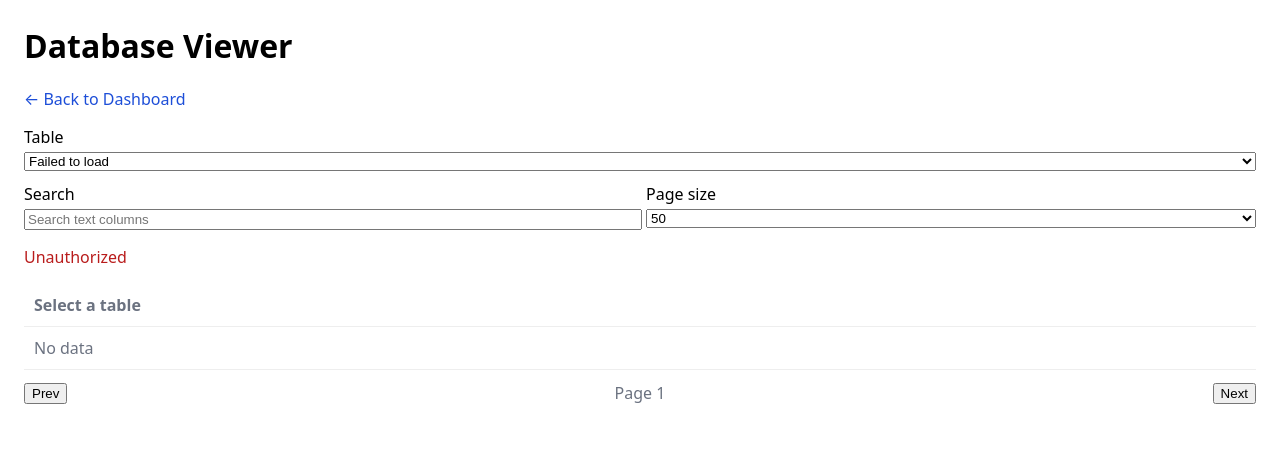
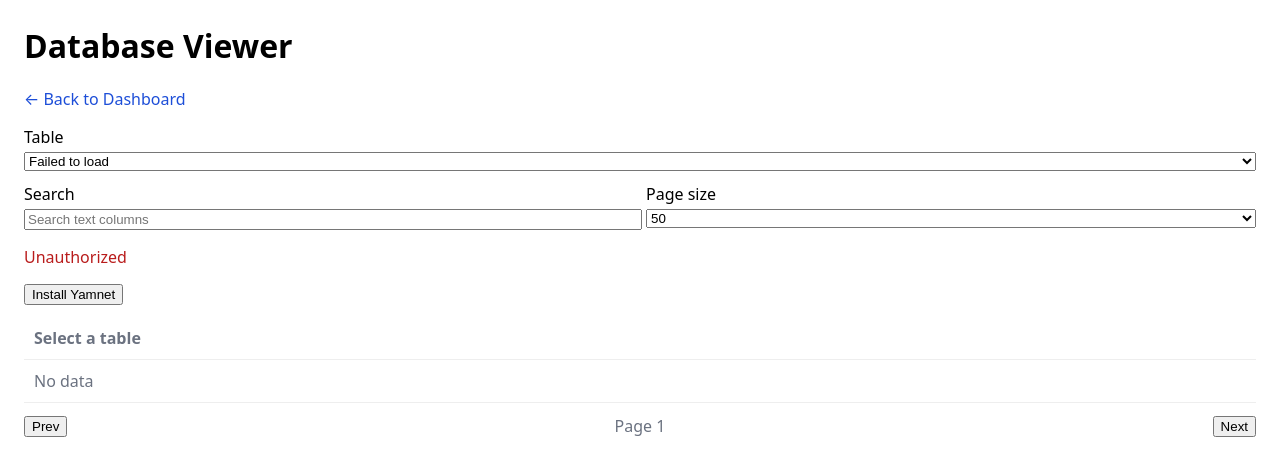
Before and after one commit to MindDevastation/factory-vm, a FastAPI app: template services/factory_api/templates/db_viewer.html in a window 1280 px wide. Shown: the top 476 px of the page. Run offline with FastAPI, Linux system fonts and the light colour scheme; the template is opened without the code that fills it, so the values that code supplies are empty.

Commit message:
Add admin Yamnet install endpoint and DB viewer button

```diff
--- /dev/null
+++ b/requirements-yamnet.txt
@@ -0,0 +1,2 @@
+tensorflow-cpu==2.16.1
+tensorflow-hub==0.16.1
--- a/services/factory_api/app.py
+++ b/services/factory_api/app.py
@@ -2,8 +2,11 @@
 
 import html
 import json
+import logging
 import re
 import secrets
+import subprocess
+import sys
 import time
 from contextvars import ContextVar
 from pathlib import Path
@@ -38,6 +41,7 @@
 
 env = Env.load()
 app = FastAPI(title="Factory VM API", version="0.0.1")
+logger = logging.getLogger(__name__)
 _render_all_channel_slug: ContextVar[Optional[str]] = ContextVar("render_all_channel_slug", default=None)
 
 templates = Jinja2Templates(directory=str(Path(__file__).parent / "templates"))
@@ -231,6 +235,48 @@
     if not token_path.is_file():
         return False, None
     return True, str(token_path.stat().st_mtime)
+
+
+def _yamnet_is_installed() -> bool:
+    try:
+        import tensorflow  # noqa: F401
+        import tensorflow_hub  # noqa: F401
+    except Exception:
+        return False
+    return True
+
+
+def _run_yamnet_installer() -> tuple[bool, str]:
+    repo_root = Path(__file__).resolve().parents[2]
+    installer_path = repo_root / "scripts" / "install_yamnet.py"
+    cmd = [sys.executable, str(installer_path)]
+    proc = subprocess.run(cmd, capture_output=True, text=True, timeout=1800)
+    if proc.returncode != 0:
+        detail = (proc.stderr or proc.stdout or "installer failed").strip()
+        return False, detail[:400]
+    detail = (proc.stdout or "").strip() or "yamnet dependencies installed"
+    return True, detail[:400]
+
+
+@app.post("/v1/admin/yamnet/install")
+def api_admin_install_yamnet(_: bool = Depends(require_basic_auth(env))):
+    if _yamnet_is_installed():
+        return {"ok": True, "status": "already_installed"}
+
+    try:
+        ok, message = _run_yamnet_installer()
+    except subprocess.TimeoutExpired:
+        logger.warning("yamnet_install timed_out")
+        return {"ok": False, "message": "installer timed out"}
+    except Exception:
+        logger.exception("yamnet_install failed")
+        return {"ok": False, "message": "installer failed"}
+
+    if not ok:
+        logger.warning("yamnet_install failed detail=%s", message)
+        return {"ok": False, "message": message or "installer failed"}
+
+    return {"ok": True, "status": "installed", "message": message}
 
 
 @app.post("/v1/oauth/gdrive/{channel_slug}/start")
--- a/services/factory_api/templates/db_viewer.html
+++ b/services/factory_api/templates/db_viewer.html
@@ -25,6 +25,12 @@
 </div>
 
 <p id="dbv-error" style="color: #b91c1c;"></p>
+
+
+<div style="display: flex; gap: 8px; align-items: center; margin-bottom: 12px;">
+  <button type="button" id="yamnet-install-btn">Install Yamnet</button>
+  <span class="muted" id="yamnet-install-status"></span>
+</div>
 
 <table id="dbv-table">
   <thead>
@@ -54,6 +60,8 @@
   const prevBtn = document.getElementById('dbv-prev-btn');
   const nextBtn = document.getElementById('dbv-next-btn');
   const pageNote = document.getElementById('dbv-page-note');
+  const installBtn = document.getElementById('yamnet-install-btn');
+  const installStatusNode = document.getElementById('yamnet-install-status');
 
   const state = {
     page: 1,
@@ -92,6 +100,24 @@
       // use fallback below
     }
     return text;
+  }
+
+  function extractApiErrorMessage(bodyText) {
+    if (!bodyText) {
+      return '';
+    }
+    try {
+      const parsed = JSON.parse(bodyText);
+      if (parsed && parsed.error && typeof parsed.error.message === 'string') {
+        return parsed.error.message;
+      }
+      if (parsed && typeof parsed.detail === 'string') {
+        return parsed.detail;
+      }
+    } catch (_) {
+      // fallback below
+    }
+    return bodyText;
   }
 
   async function apiGet(url) {
@@ -256,6 +282,33 @@
     await loadRows();
   });
 
+
+  installBtn.addEventListener('click', async function () {
+    installBtn.disabled = true;
+    installStatusNode.textContent = 'Installing...';
+    try {
+      const resp = await fetch('/v1/admin/yamnet/install', {
+        method: 'POST',
+        credentials: 'same-origin',
+        headers: { 'Accept': 'application/json' },
+      });
+      if (!resp.ok) {
+        const body = await resp.text();
+        throw new Error(extractApiErrorMessage(body) || ('request failed: ' + resp.status));
+      }
+      const payload = await resp.json();
+      if (payload && payload.ok) {
+        installStatusNode.textContent = payload.status === 'already_installed' ? 'Yamnet is already installed.' : 'Yamnet installed.';
+      } else {
+        installStatusNode.textContent = payload && payload.message ? payload.message : 'Yamnet install failed.';
+      }
+    } catch (err) {
+      installStatusNode.textContent = err instanceof Error ? err.message : 'Yamnet install failed.';
+    } finally {
+      installBtn.disabled = false;
+    }
+  });
+
   loadTables().catch((err) => {
     setError(err instanceof Error ? err.message : 'Unable to load tables');
     tableSelect.innerHTML = '<option value="">Failed to load</option>';
```
Also changed, not shown: scripts/install_yamnet.py (added, +36 -0 lines), tests/unit/test_admin_yamnet_install.py (added, +50 -0 lines).
